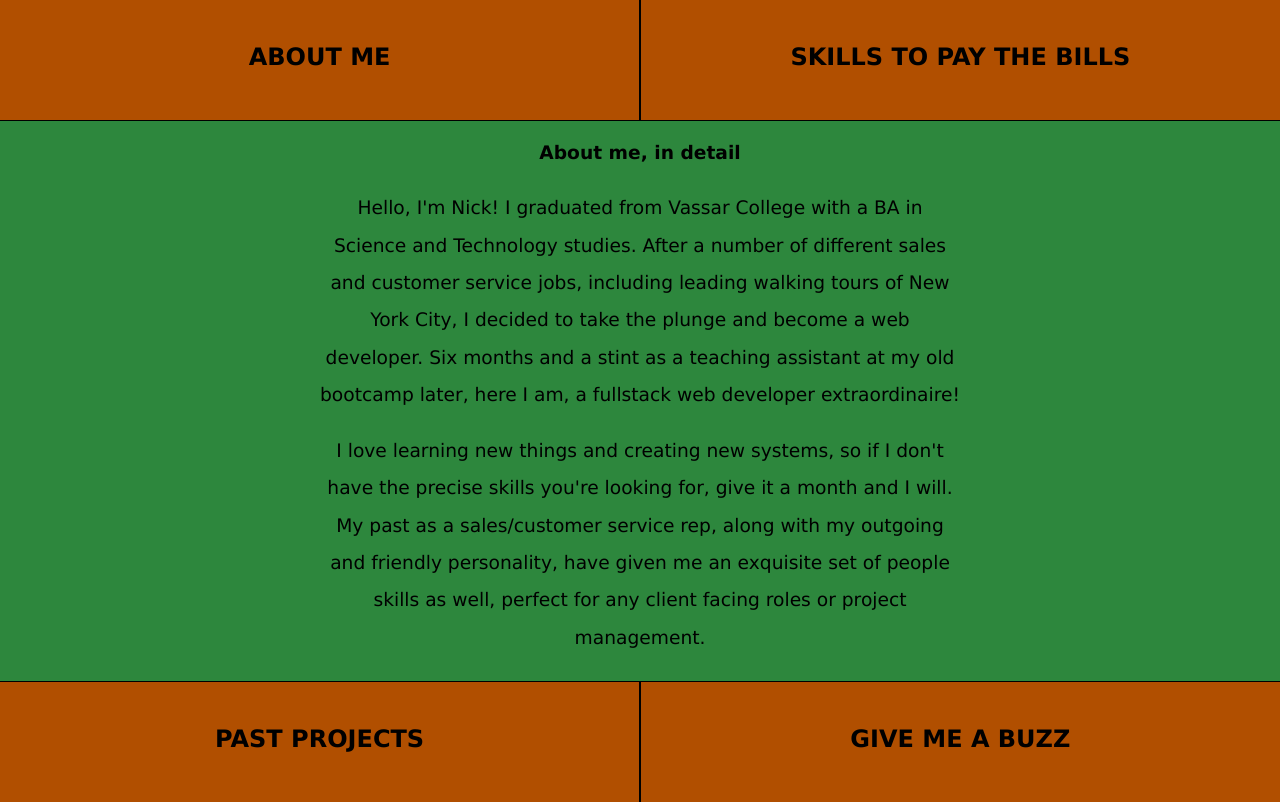
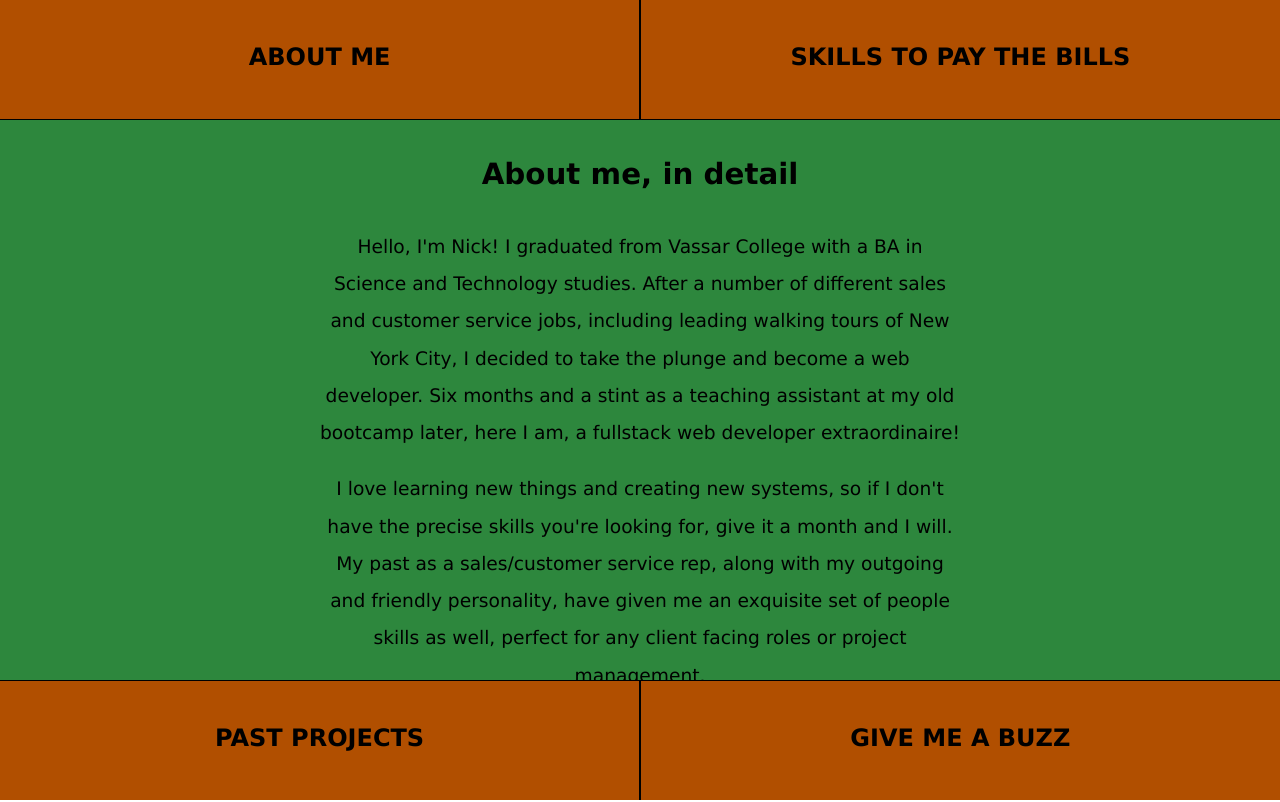
Before and after one commit to pognut/my-profile, a React (Create React App) app: page / in a window 1280 px wide. Both pictures are taken after a click on the element "ABOUT ME". Built offline with nearby package versions, Linux system fonts and the light colour scheme.

Commit message:
fixed border bug

```diff
--- a/src/App.css
+++ b/src/App.css
@@ -28,6 +28,7 @@ body * {
   font-size: 22pt;
 }
 
+/* tagline-container, class is tagline? */
 #tagline * {
   margin-top: 0;
 }
@@ -42,6 +43,7 @@ body * {
   position: relative;
 }
 
+/* frontcontent */
 .App-header > * {
   display: inline-block;
 }
@@ -59,7 +61,7 @@ body * {
 
 .square{
   display: inline-block;
-  height: 15%;
+  height: 14.9%;
   width: 49.9%;
   vertical-align: bottom;
   background-color: #B14F00;
@@ -68,6 +70,7 @@ body * {
   /* background-color: rgb(0, 204, 153); */
 }
 
+/* corners */
 .square h2 {
   position: relative;
   top: 25%;
@@ -97,23 +100,31 @@ body * {
   background-color: #2D873D;
 }
 
+/* text */
 #big-square *{
   font-size: 14pt;
   line-height: 2em;
-
 }
 
+/* header */
+#big-square .big-header {
+  font-size: 22pt;
+}
+
+/* containers */
 #big-square > div {
   width: 50%;
   margin: 0 auto;
 }
 
+/* projectsscreens */
 #big-square img {
   width: 40vw;
   height: 50vh;
   margin: 0 auto;
 }
 
+/* backbutton */
 button {
   display: inline;
   background: none;
--- a/src/content.js
+++ b/src/content.js
@@ -1,7 +1,6 @@
 import React, { Component } from 'react';
 import tourpic from './tourpic.png'
 import beespic from './beespic.png'
-var tourimage = require('./tourpic.png')
 
 // To do:
 // 1) refine content (revise writing, screenshot projects) (last step before usability)
@@ -10,13 +9,10 @@ var tourimage = require('./tourpic.png')
 // 4) why you should hire me section (memory line should have joke about never losing trivia night)
 // 5) clean up react so no if statement in return, all content should be loaded through big tile(?), clean up spare files and rename obvious create-react-app files
 // 6) DONE resume display/download (in about me)
-
-
-
-// headers all caps
-// center headers
-// remove all small square content except headers
-// try centered picture with header surrounding
+//random fixes
+// make the back button more obvious/accessable
+// move front page stuff closer together(?)
+// fix the blurry tour pic
 
 
 var smallAbout=[
@@ -34,7 +30,7 @@ var smallContact=[
 ]
 
 var bigAbout=[
-  <h1>About me, in detail</h1>,
+  <h2 className="big-header">About me, in detail</h2>,
   <p>Hello, I'm Nick! I graduated from Vassar College with a BA in Science and Technology studies. After a number
   of different sales and customer service jobs, including leading walking tours of New York City, I decided to take
   the plunge and become a web developer. Six months and a stint as a teaching assistant at my old bootcamp later, here I am,
@@ -49,7 +45,7 @@ var bigAbout=[
 
 
 var bigSkills=[
-<h2>More skills, for more bills. So many bills...</h2>,
+<h2 className="big-header">So many skills. So many bills...</h2>,
 <h3>Known Skills</h3>,
 <ul id = "known">
   <li>HTML, CSS, JS (The basics)</li>
@@ -73,15 +69,15 @@ var bigSkills=[
 ]
 
 var bigProjects=[
-<h2>Past Projects</h2>,
+<h2 className="big-header">Past Projects</h2>,
 <div>
-  <img src={tourimage} />
+  <a href="https://google-tours.herokuapp.com" target="_blank"><img src={tourpic} /></a>
   <p>This is Google Tours (name subject to change), my final project at General Assembly, the bootcamp that taught me web development.
   Google Tours was inspired by my time leading walking tours in New York City, and lets users create their own custom tours by applying
   written text blurbs to google street view panoramas. The site is built using a Rails backend, and while the live version front end was
   created with vanilla JavaScript, I'm currently refactoring it to use ReactJS.
   </p>
-  <img src={require('./beespic.png')}/>
+  <a href="http://www.beehavenbees.com" target="_blank"><img src={beespic}/></a>
   <p>This is Bee Haven Bees, a beekeeping service based out of Glen Ridge NJ. A relative of mine runs Bee Haven Bees, and asked me to
   help him with a site redesign. (I know you've had this happen to you before, don't lie) Being the kind soul that I am, I helped him out,
   which provided me a wealth of experience with CSS and basic site design. It's not fancy, but it's my first true website and I'm damn proud of it.
@@ -89,7 +85,7 @@ var bigProjects=[
 </div>]
 
 var bigContact=[
-<h2>Here's how you can get in touch</h2>,
+<h2 className="big-header">Here's how you can get in touch</h2>,
 <div>
 <h4>By email: <a href="mailto:nickmichel100@gmail.com">nickmichel100@gmail.com</a></h4>
 <h4>Or phone: 561-596-0368</h4>
```
